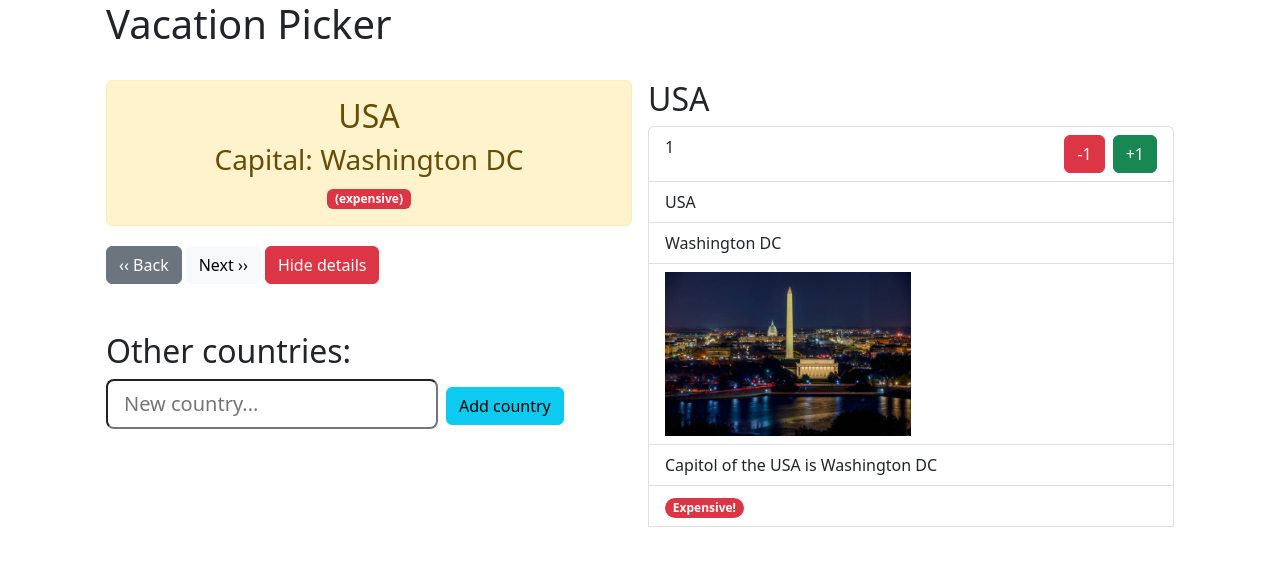
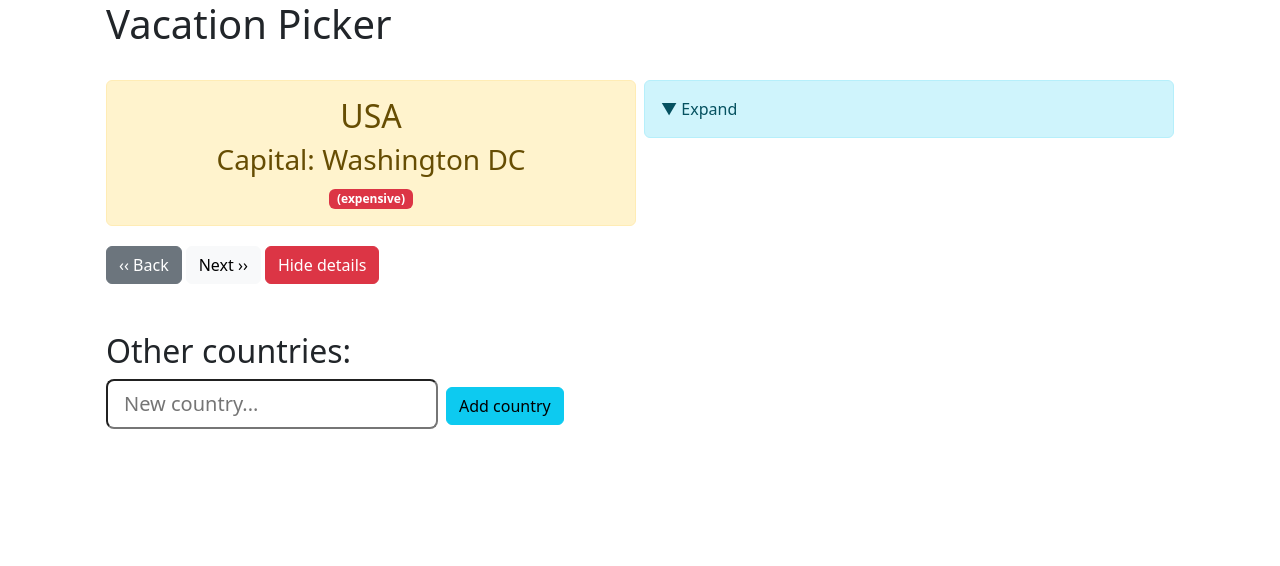
Before and after one commit to Sven-27/vacation-picker, a Vue app: page / in a window 1280 px wide. Shown: the top 566 px of the page. Built offline with nearby package versions, Linux system fonts and the light colour scheme.

Commit message:
added a slot

```diff
--- a/src/App.vue
+++ b/src/App.vue
@@ -4,10 +4,11 @@
 
 <script>
 import VacationPicker from './components/VacationPicker.vue'
+
 export default {
   name: 'App',
   components: {
-    VacationPicker
+    VacationPicker,
   }
 }
 </script>
--- a/src/components/CountryDetail.vue
+++ b/src/components/CountryDetail.vue
@@ -1,5 +1,5 @@
 <template>
-<div class="w-50 ms-2">
+<div class="w-100 ms-2">
     <h2>{{country.name}}</h2>
     <ul class="list-group">
       <li class="list-group-item d-flex justify-content-between">
@@ -14,7 +14,7 @@
       <li class="list-group-item">
         <img :src="getImgUrl(country.img)"
          :alt="country.img"
-         class="img-fluid w-50" />
+         class="img-fluid w-100" />
       </li>
       <li class="list-group-item">{{ country.details }}</li>
       <li class="list-group-item" v-show="expensive">
--- a/src/components/VacationPicker.vue
+++ b/src/components/VacationPicker.vue
@@ -51,7 +51,7 @@
         </li>
       </ul>
     </div>
-
+    <CollapsibleSection>
     <CountryDetail
       v-if="showDetails"
       :country="selectedCountry"
@@ -59,6 +59,7 @@
       :sale="isOnsale"
       @rating="onRating($event)"
     />
+    </CollapsibleSection>
     </div>
   </div>
 </template>
@@ -66,11 +67,14 @@
 <script>
 import countryData from '@/data/countryData';
 import CountryDetail from '@/components/CountryDetail.vue';
+import CollapsibleSection from '@/components/shared/CollapsibleSection.vue'
 
 export default {
   name: "VacationPicker",
-  components: {CountryDetail},
-
+  components: {
+    CountryDetail,
+    CollapsibleSection,
+    },
   data() {
     return {
       countryData,
--- /dev/null
+++ b/src/components/shared/CollapsibleSection.vue
@@ -0,0 +1,20 @@
+<template>
+    <div class="w-50">
+      <div class="alert alert-info" style="cursor: pointer">
+        <span v-if="open" @click="open = !open">&#x25B2; Collapse</span>
+        <span v-if="!open" @click="open = !open">&#x25BC; Expand</span>
+      </div>
+      <!-- Injected content here -->
+      <slot v-if="open"></slot>
+    </div>
+</template>
+<script>
+export default {
+  name: "CollapsibleSection",
+  data() {
+    return {
+      open: false,
+    }
+  }
+}
+</script>
```
